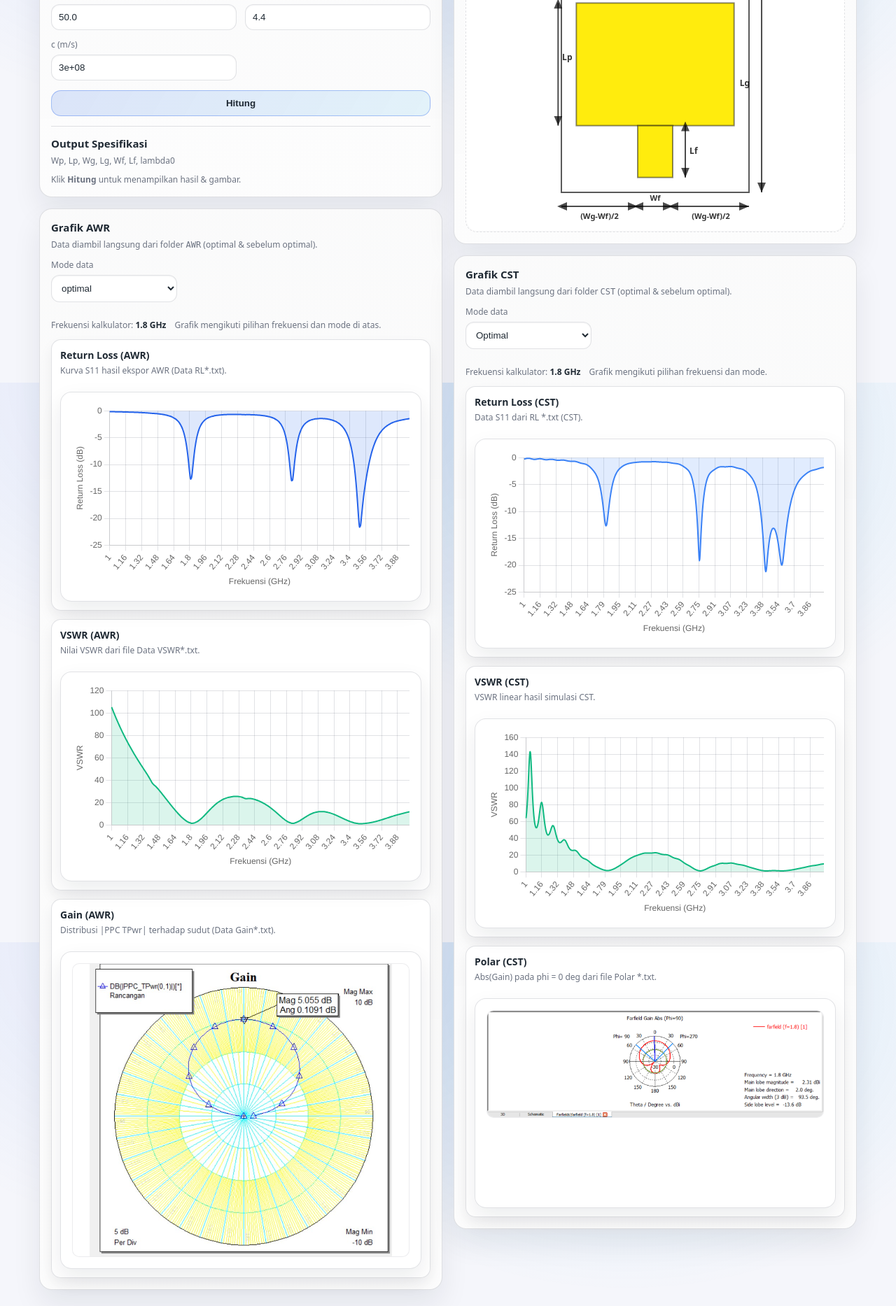
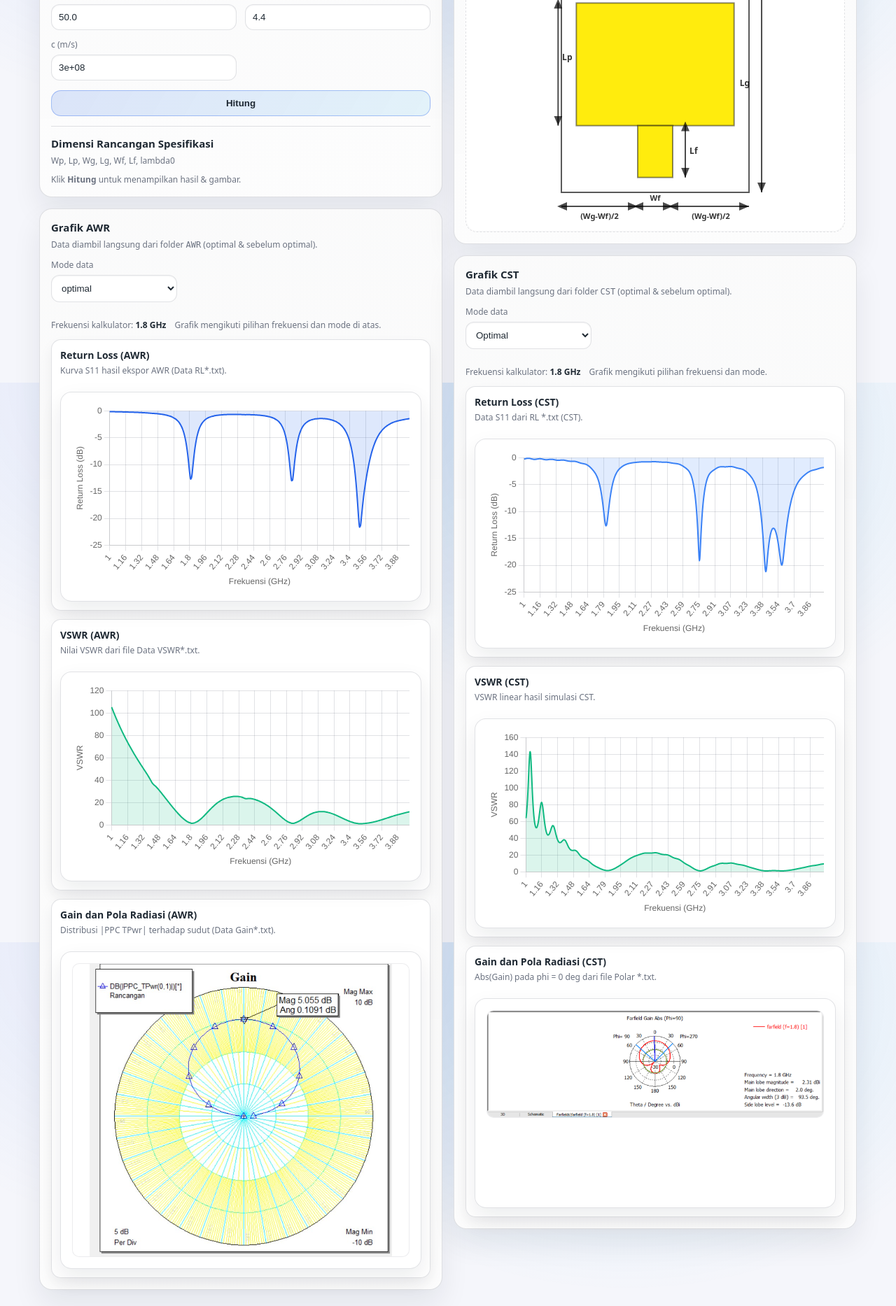
Before and after one commit to wawan2503/TA-Syafwan, a Flask app: page /calculator in a window 1280 px wide. Shown: the part 253-2120 px from the top of the page at 70% size. Run offline with Flask 3, Linux system fonts and the light colour scheme.

Commit message:
Update labels: 'Output Spesifikasi' -> 'Dimensi Rancangan Spesifikasi'; 'Gain (AWR)'/'Polar (CST)' -> 'Gain dan Pola Radiasi (AWR/CST)'

```diff
--- a/app.py
+++ b/app.py
@@ -397,7 +397,7 @@ AWR_MEASUREMENT_CONFIG = [
     },
     {
         'key': 'gain',
-        'title': 'Gain (AWR)',
+        'title': 'Gain dan Pola Radiasi (AWR)',
         'description': 'Distribusi |PPC TPwr| terhadap sudut (Data Gain*.txt).',
         'x_label': 'Sudut (deg)',
         'y_label': 'Gain (dB)',
@@ -434,7 +434,7 @@ CST_MEASUREMENT_CONFIG = [
     },
     {
         'key': 'polar',
-        'title': 'Polar (CST)',
+        'title': 'Gain dan Pola Radiasi (CST)',
         'description': 'Abs(Gain) pada phi = 0 deg dari file Polar *.txt.',
         'x_label': 'Theta (deg)',
         'y_label': 'Gain (dBi)',
--- a/templates/index.html
+++ b/templates/index.html
@@ -60,7 +60,7 @@
         {% endif %}
         <div class="card-divider"></div>
         <div class="card-header">
-          <h2>Output Spesifikasi</h2>
+          <h2>Dimensi Rancangan Spesifikasi</h2>
           <p>Wp, Lp, Wg, Lg, Wf, Lf, lambda0</p>
         </div>
         {% if results %}
```
